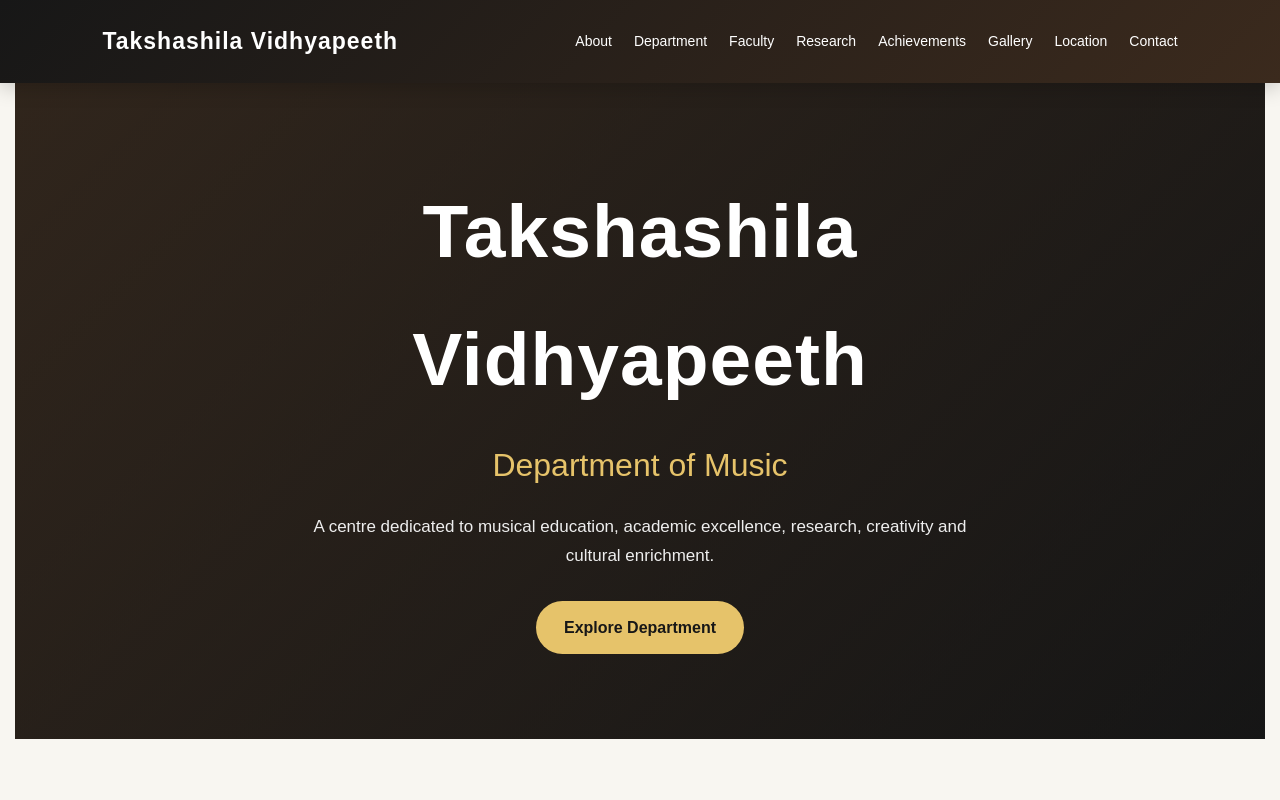
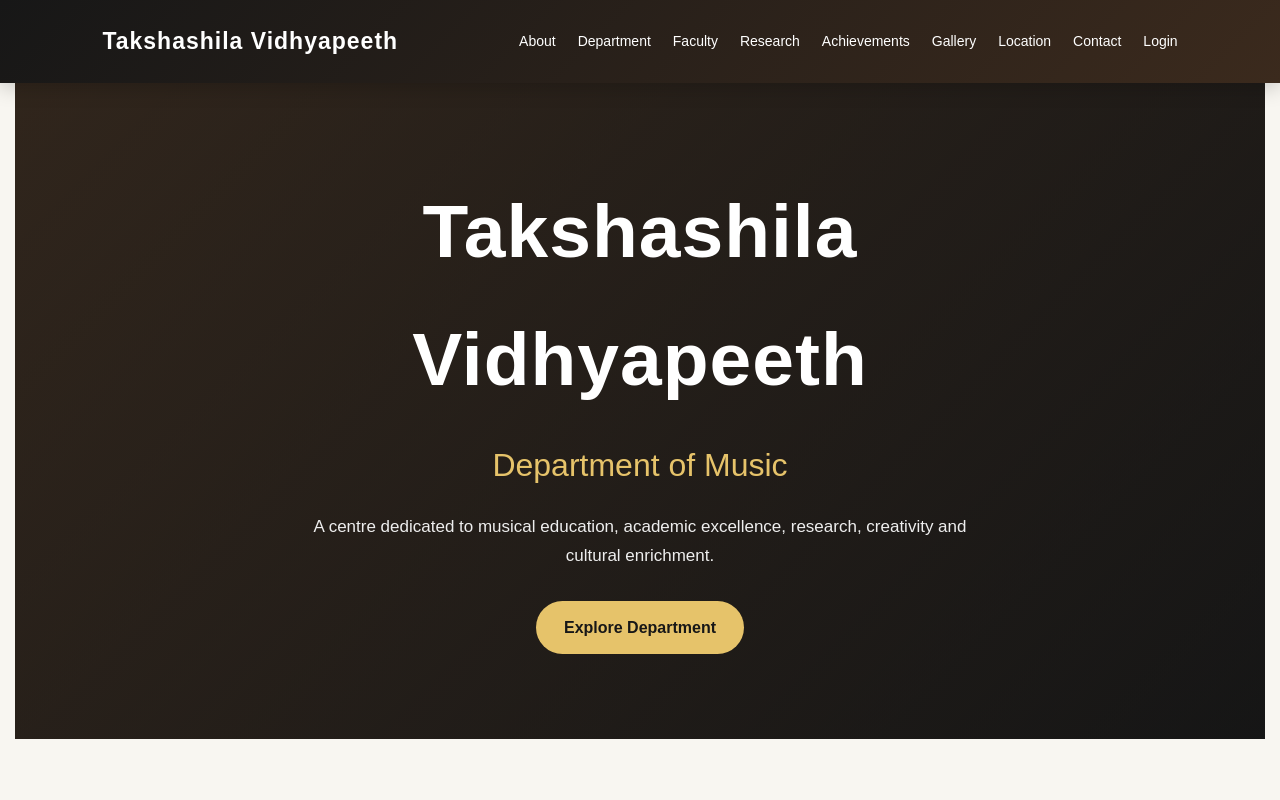
Before and after one commit to sunesh08011983-max/teacher-website, a plain HTML site: page index.html in a window 1280 px wide. Shown: the top 800 px of the page. Drawn offline with Linux system fonts and the light colour scheme.

Commit message:
Update index.html

```diff
--- a/index.html
+++ b/index.html
@@ -417,6 +417,7 @@
         <a href="#gallery">Gallery</a>
         <a href="#location">Location</a>
         <a href="#contact">Contact</a>
+        <a href="login.html">Login</a>
       </nav>
 
     </div>
```
